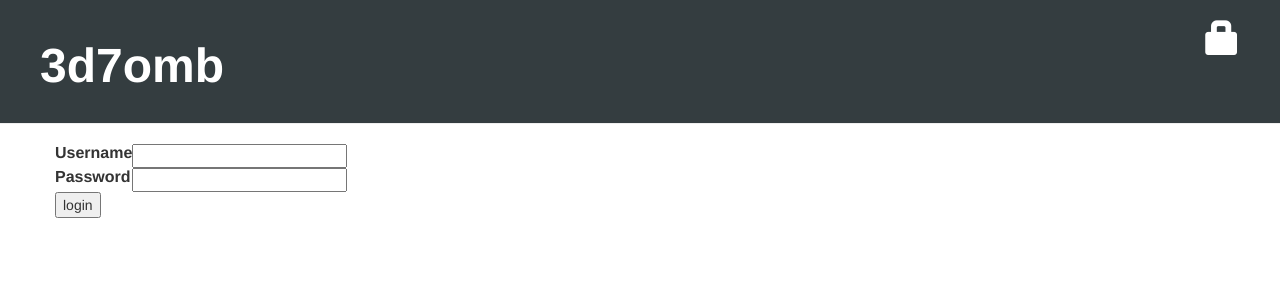
After one commit to 3d7omb/django_site, a Django app: template blog/templates/registration/login.html in a window 1280 px wide. The commit adds this page. Shown: the top 300 px of the page. Run offline with Django 3.2, Linux system fonts and the light colour scheme; the template is opened without the code that fills it, so the values that code supplies are empty, except form fields; tables that the repository leaves empty hold one stand-in row (values such as "Sample post"); form fields are guessed from the names that the template uses; some libraries are stand-ins or nearby versions.

Commit message:
added login

```diff
--- a/blog/templates/blog/base.html
+++ b/blog/templates/blog/base.html
@@ -10,6 +10,8 @@
             {% if user.is_authenticated %}
             <a href="{% url 'post_new' %}" class="top-menu"><span class="glyphicon glyphicon-plus"></span></a>
             <a href="{% url 'post_draft_list' %}" class="top-menu"><span class="glyphicon glyphicon-edit"></span></a>
+            {% else %}
+                <a href="{% url 'login' %}" class="top-menu"><span class="glyphicon glyphicon-lock"></span></a>
             {% endif %}
             <h1><b><a href="/">3d7omb</a></b></h1>
         </div>
--- /dev/null
+++ b/blog/templates/registration/login.html
@@ -0,0 +1,24 @@
+{% extends "blog/base.html" %}
+
+{% block content %}
+    {% if form.errors %}
+        <p>Your username and password didn't match. Please try again.</p>
+    {% endif %}
+
+    <form method="post" action="{% url 'login' %}">
+    {% csrf_token %}
+        <table>
+            <tr>
+                <td>{{ form.username.label_tag }}</td>
+                <td>{{ form.username }}</td>
+            </tr>
+            <tr>
+                <td>{{ form.password.label_tag }}</td>
+                <td>{{ form.password }}</td>
+            </tr>
+        </table>
+
+        <input type="submit" value="login" />
+        <input type="hidden" name="next" values="{{ next }}" />
+    </form>
+{% endblock %}
--- a/blog/views.py
+++ b/blog/views.py
@@ -1,4 +1,5 @@
 from django.shortcuts import render, get_object_or_404, redirect
+from django.contrib.auth.decorators import login_required
 from django.utils import timezone
 from .models import Post
 from .forms import PostForm
@@ -13,10 +14,12 @@ def post_detail(request, pk):
     post = get_object_or_404(Post, pk=pk)
     return render(request, 'blog/post_detail.html', {'post': post})
 
+@login_required
 def post_draft_list(request):
     posts = Post.objects.filter(published_date__isnull=True).order_by('created_date')
     return render(request, 'blog/post_draft_list.html', {'posts': posts})
 
+@login_required
 def post_new(request):
     if request.method == "POST":
         form = PostForm(request.POST)
@@ -29,6 +32,7 @@ def post_new(request):
         form = PostForm()
     return render(request, 'blog/post_edit.html', {'form': form})
 
+@login_required
 def post_edit(request, pk):
     post = get_object_or_404(Post, pk=pk)
     if request.method == "POST":
@@ -42,11 +46,13 @@ def post_edit(request, pk):
         form = PostForm(instance=post)
     return render(request, 'blog/post_edit.html', {'form': form})
 
+@login_required
 def post_publish(request, pk):
     post = get_object_or_404(Post, pk=pk)
     post.publish()
     return redirect('post_detail', pk=pk)
 
+@login_required
 def post_remove(request, pk):
     post = get_object_or_404(Post, pk=pk)
     post.delete()
--- a/django_site/settings.py
+++ b/django_site/settings.py
@@ -120,3 +120,5 @@ USE_TZ = True
 
 STATIC_URL = '/static/'
 STATIC_ROOT = os.path.join(BASE_DIR, 'static')
+
+LOGIN_REDIRECT_URL = '/'
--- a/django_site/urls.py
+++ b/django_site/urls.py
@@ -15,8 +15,10 @@ Including another URLconf
 """
 from django.conf.urls import url, include
 from django.contrib import admin
+from django.contrib.auth import views
 
 urlpatterns = [
     url(r'^admin/', admin.site.urls),
+    url(r'^accounts/login/$', views.login, name='login'),
     url(r'', include('blog.urls')),
 ]
```
